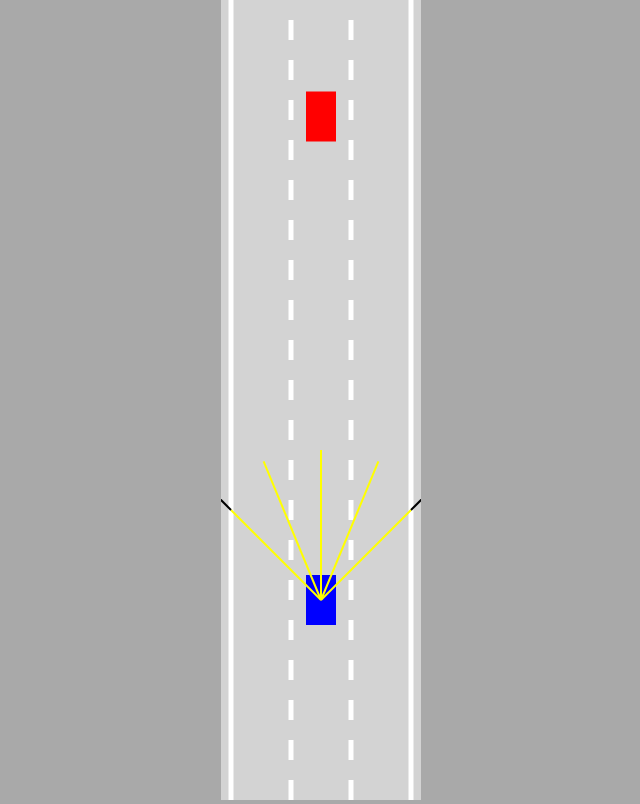
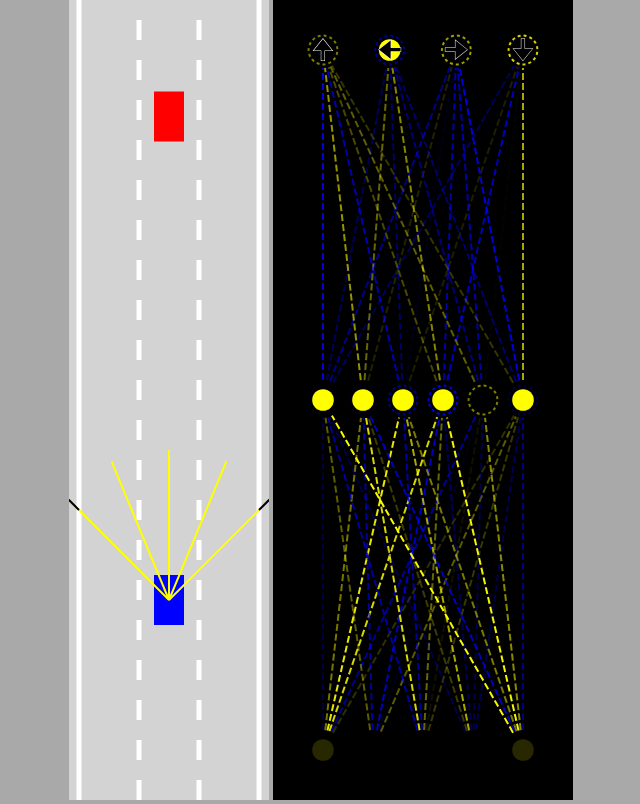
Before and after one commit to Justin22122002/neuronal-network, a plain HTML site: page index.html in a window 1280 px wide. Shown: the whole page, without its empty margins (319-959 px from the left). Drawn offline with Linux system fonts and the light colour scheme.

Commit message:
Add neural network

```diff
--- a/index.html
+++ b/index.html
@@ -7,6 +7,7 @@
         <script type="module" src="main.js" async></script>
     </head>
     <body>
-    <canvas id="canvas"></canvas>
+        <canvas id="carCanvas"></canvas>
+        <canvas id="networkCanvas"></canvas>
     </body>
 </html>
--- a/main.js
+++ b/main.js
@@ -4,28 +4,34 @@ import {Car} from './models/car.js';
 import {Road} from "./models/road.js";
 import {Drawable} from './utils/drawable.js';
 import {ControlType} from "./models/coordinates.js";
+import {Visualizer} from "./neural-network/visualizer.js";
 
-const canvas = /** @type {HTMLCanvasElement} */ (document.getElementById("canvas"));
+const carCanvas = /** @type {HTMLCanvasElement} */ (document.getElementById("carCanvas"));
+carCanvas.width = 200;
 
-canvas.width = 200;
+const networkCanvas = /** @type {HTMLCanvasElement} */ (document.getElementById("networkCanvas"));
+networkCanvas.width = 300;
 
 /** @type {CanvasRenderingContext2D | null} */
-const ctx = canvas.getContext("2d");
+const carCtx = carCanvas.getContext("2d");
+/** @type {CanvasRenderingContext2D | null} */
+const networkCtx = networkCanvas.getContext("2d");
 /** @type {Road} */
-const road = new Road(canvas.width / 2, canvas.width * 0.9);
+const road = new Road(carCanvas.width / 2, carCanvas.width * 0.9);
 /** @type {Car} */
-const car = new Car(road.getLaneCenter(1), 100, 30, 50, ControlType.KEYS, 3);
+const car = new Car(road.getLaneCenter(1), 100, 30, 50, ControlType.AI, 3);
 /** @type {Car[]} */
 const traffic = [
     new Car(road.getLaneCenter(1), -100, 30, 50, ControlType.DUMMY, 1)
 ]
 
-animate();
+animate(10);
 
 /**
+ * @param {number} time
  * @returns {void}
  */
-function animate()
+function animate(time)
 {
     for(let i= 0; i < traffic.length; i++)
     {
@@ -34,20 +40,24 @@ function animate()
 
     car.update(road.borders, traffic);
 
-    canvas.height = window.innerHeight;
+    carCanvas.height = window.innerHeight;
+    networkCanvas.height = window.innerHeight;
 
-    ctx.save();
-    ctx.translate(0, -car.y + canvas.height * 0.75);
+    carCtx.save();
+    carCtx.translate(0, -car.y + carCanvas.height * 0.75);
 
-    drawObject(road, ctx, "white");
-    drawObject(car, ctx, "blue");
+    drawObject(road, carCtx, "white");
+    drawObject(car, carCtx, "blue");
 
     for(let i= 0; i < traffic.length; i++)
     {
-        traffic[i].draw(ctx, "red");
+        traffic[i].draw(carCtx, "red");
     }
 
-    ctx.restore()
+    carCtx.restore();
+
+    networkCtx.lineDashOffset = time / 50;
+    Visualizer.drawNetwork(networkCtx, car.barin);
     requestAnimationFrame(animate)
 }
 
--- a/models/car.js
+++ b/models/car.js
@@ -5,6 +5,8 @@ import {Sensor} from "./sensor.js";
 import {polysIntersect} from "../utils/utils.js";
 import {TrafficObject} from "./trafficObject.js";
 import {Drawable} from "../utils/drawable.js";
+import { NeuralNetwork } from "../neural-network/neural-network.js";
+import { ControlType } from "./coordinates.js";
 
 /**
  * @class
@@ -46,11 +48,21 @@ export class Car extends TrafficObject
         /** @type {boolean} */
         this.damaged = false;
 
+        /** @member {boolean} */
+        this.useBrain = controlType === ControlType.AI;
         /** @member {Controls} */
         this.controls = new Controls(controlType);
 
-        /** @member {Sensor} */
-        if (controlType === "KEYS") this.sensor = new Sensor(this);
+        if (controlType !== ControlType.DUMMY)
+        {
+            /** @member {Sensor} */
+            this.sensor = new Sensor(this);
+            /** @member {NeuralNetwork} */
+            this.barin = new NeuralNetwork
+            (
+                [this.sensor.rayCount, 6, 4] // 6 = hidden layer, 4 = output Layer --> Left Right Forward Reverse
+            );
+        }
     }
 
     /**
@@ -68,7 +80,30 @@ export class Car extends TrafficObject
             this.damaged = this.#assessDamage(roadBorders, traffic);
         }
 
-        if (this.sensor) this.sensor.update(roadBorders, traffic);
+        if (this.sensor)
+        {
+            this.sensor.update(roadBorders, traffic);
+
+            /** @type {number[]} */
+            const offsets = this.sensor.readings.map
+            (
+                s => s === null ? 0 : 1 - s.offset
+            );
+
+            /** @type {NeuralNetwork} */
+            const barin = this.barin;
+
+            /** @type {number[]} */
+            const outputs = NeuralNetwork.feedForward(offsets, barin);
+
+            if(this.useBrain)
+            {
+                this.controls.forward = outputs[0];
+                this.controls.left = outputs[1];
+                this.controls.right = outputs[2];
+                this.controls.reverse = outputs[3];
+            }
+        }
     }
 
     /**
--- a/models/coordinates.js
+++ b/models/coordinates.js
@@ -29,6 +29,7 @@ export class Coordinates
  */
 export const ControlType =
 {
+    AI : "AI",
     KEYS: 'KEYS',
     DUMMY: 'DUMMY',
 };
--- a/models/sensor.js
+++ b/models/sensor.js
@@ -142,7 +142,7 @@ export class Sensor
      * @public
      * @param {CanvasRenderingContext2D} ctx
      * @param {string | CanvasGradient | CanvasPattern} color
-     * @return void
+     * @return {void}
      */
     draw(ctx, color)
     {
--- /dev/null
+++ b/neural-network/level.js
@@ -0,0 +1,93 @@
+'use strict';
+
+/**
+ * Represents a neural network layer with position and dimensions.
+ * @class
+ * @classdesc
+ */
+export class Level
+{
+    /**
+     * Creates a new instance of the Level class.
+     * @constructor
+     * @param {number} inputCount - The number of input neurons.
+     * @param {number} outputCount - The number of output neurons.
+     */
+    constructor(inputCount, outputCount)
+    {
+        /** @member {Array} - Array to store input values. */
+        this.inputs = new Array(inputCount);
+        /** @member {Array} - Array to store output values. */
+        this.outputs = new Array(outputCount);
+        /** @member {Array} - Array to store biases for each output neuron. */
+        this.biases = new Array(outputCount);
+
+        /** @member {[][]} - 2D array to store weights connecting input and output neurons. */
+        this.weights = [];
+
+        for (let i = 0; i < inputCount; i++)
+        {
+            this.weights[i] = new Array(outputCount);
+        }
+
+        Level.#randomize(this);
+    }
+
+    /**
+     * Private method to randomize values for inputs, outputs, and biases.
+     * @private
+     * @param {Level} level - The Level instance to randomize.
+     */
+    static #randomize(level)
+    {
+        for (let i = 0; i < level.inputs.length; i++)
+        {
+            for (let j = 0; j < level.outputs.length; j++)
+            {
+                level.weights[i][j] = Math.random() * 2 - 1;
+            }
+        }
+
+        for (let i = 0; i < level.biases.length; i++)
+        {
+            level.biases[i] = Math.random() * 2 - 1;
+        }
+    }
+
+    /**
+     * Performs feedforward computation for the neural network layer with the 'HYPERPLANE EQUATION'
+     * @param {Array<number>} givenInputs - The input values for the layer.
+     * @param {Level} level - The Level instance on which to perform feedforward.
+     * @returns {Array} - The output values of the layer after feedforward.
+     */
+    static feedForward(givenInputs, level)
+    {
+        for (let i = 0; i < level.inputs.length; i++)
+        {
+            level.inputs[i] = givenInputs[i];
+        }
+
+        for (let i = 0; i < level.outputs.length; i++)
+        {
+            /** @type {number} */
+            let sum = 0;
+
+            for (let j = 0; j < level.inputs.length; j++)
+             {
+                sum += level.inputs[j] * level.weights[j][i];
+            }
+
+            /** Activates the neuron based on the sum, with value 1 or 0. */
+            if (sum > level.biases[i]) // other way: sum + level.biases[i] > 0
+             {
+                level.outputs[i] = 1;
+            }
+            else
+            {
+                level.outputs[i] = 0;
+            }
+        }
+
+        return level.outputs;
+    }
+}
--- /dev/null
+++ b/neural-network/neural-network.js
@@ -0,0 +1,43 @@
+'use strict';
+
+import { Level } from "./level.js";
+
+/**
+ * @class
+ * @classdesc
+ */
+export class NeuralNetwork
+{
+    /**
+     * @constructor
+     * @param {number[]} neuronCounts
+     */
+    constructor(neuronCounts)
+    {
+        /** @member {Level[]} */
+        this.levels = [];
+
+        for (let i = 0; i < neuronCounts.length - 1; i++)
+        {
+            this.levels.push(new Level(neuronCounts[i], neuronCounts[i + 1]));
+        }
+    }
+
+    /**
+     * @param {number[]} givenInputs
+     * @param {NeuralNetwork} network
+     * @returns
+     */
+    static feedForward(givenInputs, network)
+    {
+        /** @type {Array} */
+        let outputs = Level.feedForward(givenInputs, network.levels[0]);
+
+        for(let i = 1; i < network.levels.length; i++)
+        {
+            outputs = Level.feedForward(outputs, network.levels[i]);
+        }
+
+        return outputs;
+    }
+}
--- /dev/null
+++ b/neural-network/visualizer.js
@@ -0,0 +1,167 @@
+'use strict'
+
+import {NeuralNetwork} from "./neural-network.js";
+import { lerp } from "../utils/utils.js";
+
+/**
+ * @class
+ * @classdesc
+ */
+export class Visualizer
+{
+    /**
+     * @constructor
+     * @param {CanvasRenderingContext2D} ctx
+     * @param {NeuralNetwork} network
+     */
+    static drawNetwork(ctx, network)
+    {
+        const margin = 50;
+        const left = margin;
+        const top = margin;
+        const width = ctx.canvas.width - margin * 2;
+        const height = ctx.canvas.height - margin * 2;
+
+        const levelHeight = height / network.levels.length;
+
+        for(let i = network.levels.length - 1; i >= 0; i--)
+        {
+            const levelTop = top +
+                lerp
+                (
+                    height-levelHeight,
+                    0,
+                    network.levels.length === 1
+                        ? 0.5
+                        : i / (network.levels.length - 1)
+                );
+
+            ctx.setLineDash([7,3]);
+            Visualizer.drawLevel(ctx, network.levels[i],
+                left, levelTop,
+                width, levelHeight,
+                i === network.levels.length - 1
+                    ? ['🠉','🠈','🠊','🠋']
+                    : []
+            );
+        }
+    }
+
+    /**
+     *
+     * @param {CanvasRenderingContext2D} ctx
+     * @param {Level} level
+     * @param {*} left
+     * @param {*} top
+     * @param {*} width
+     * @param {*} height
+     * @param {*} outputLabels
+     */
+    static drawLevel(ctx, level, left, top, width, height, outputLabels)
+    {
+        const right = left + width;
+        const bottom = top + height;
+
+        const {inputs, outputs, weights, biases} = level;
+
+        for(let i = 0; i < inputs.length; i++)
+        {
+            for(let j = 0; j < outputs.length; j++)
+            {
+                ctx.beginPath();
+                ctx.moveTo(
+                    Visualizer.#getNodeX(inputs, i, left, right),
+                    bottom
+                );
+                ctx.lineTo(
+                    Visualizer.#getNodeX(outputs, j, left, right),
+                    top
+                );
+                ctx.lineWidth = 2;
+                ctx.strokeStyle = getRGBA(weights[i][j]);
+                ctx.stroke();
+            }
+        }
+
+        const nodeRadius = 18;
+        for(let i = 0; i < inputs.length; i++)
+        {
+            const x = Visualizer.#getNodeX(inputs, i, left, right);
+            ctx.beginPath();
+            ctx.arc(x, bottom, nodeRadius, 0, Math.PI * 2);
+            ctx.fillStyle = "black";
+            ctx.fill();
+            ctx.beginPath();
+            ctx.arc(x, bottom, nodeRadius * 0.6, 0, Math.PI * 2);
+            ctx.fillStyle=getRGBA(inputs[i]);
+            ctx.fill();
+        }
+
+        for(let i = 0; i < outputs.length; i++)
+        {
+            const x = Visualizer.#getNodeX(outputs, i, left, right);
+            ctx.beginPath();
+            ctx.arc(x, top, nodeRadius, 0, Math.PI * 2);
+            ctx.fillStyle = "black";
+            ctx.fill();
+            ctx.beginPath();
+            ctx.arc(x, top, nodeRadius * 0.6, 0, Math.PI * 2);
+            ctx.fillStyle = getRGBA(outputs[i]);
+            ctx.fill();
+
+            ctx.beginPath();
+            ctx.lineWidth = 2;
+            ctx.arc(x, top, nodeRadius * 0.8, 0, Math.PI * 2);
+            ctx.strokeStyle = getRGBA(biases[i]);
+            ctx.setLineDash([3,3]);
+            ctx.stroke();
+            ctx.setLineDash([]);
+
+            if(outputLabels[i])
+            {
+                ctx.beginPath();
+                ctx.textAlign = "center";
+                ctx.textBaseline = "middle";
+                ctx.fillStyle = "black";
+                ctx.strokeStyle = "white";
+                ctx.font=(nodeRadius * 1.5) + "px Arial";
+                ctx.fillText(outputLabels[i], x, top + nodeRadius * 0.1);
+                ctx.lineWidth=0.5;
+                ctx.strokeText(outputLabels[i], x, top + nodeRadius * 0.1);
+            }
+        }
+    }
+
+    /**
+     *
+     * @param {*} nodes
+     * @param {*} index
+     * @param {*} left
+     * @param {*} right
+     * @returns
+     */
+    static #getNodeX(nodes, index, left, right)
+    {
+        return lerp
+        (
+            left,
+            right,
+            nodes.length === 1
+                ? 0.5
+                : index / (nodes.length - 1)
+        );
+    }
+}
+
+/**
+ * @param {number} value
+ * @returns
+ */
+function getRGBA(value)
+{
+    const alpha = Math.abs(value);
+    const R = value < 0 ? 0 : 255;
+    const G = R;
+    const B = value > 0 ? 0 : 255;
+    return "rgba("+R+","+G+","+B+","+alpha+")";
+}
--- a/style.css
+++ b/style.css
@@ -5,6 +5,10 @@ body {
     text-align: center;
 }
 
-#canvas {
+#carCanvas {
     background: lightgray;
 }
+
+#networkCanvas {
+    background: black;
+}
```
Lines whose indentation alone changed are shown as unchanged.
